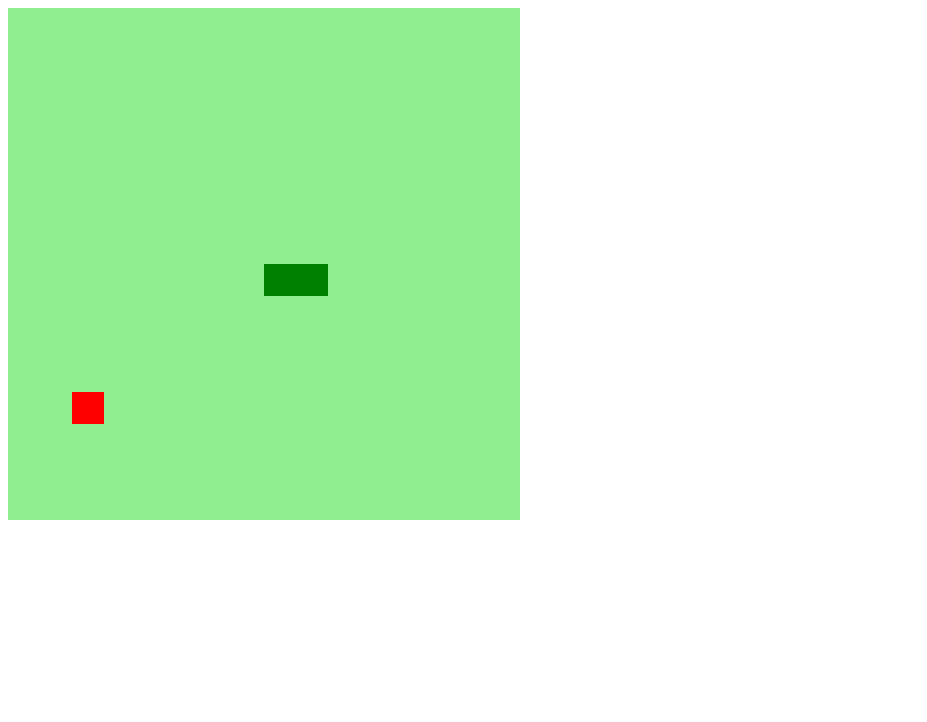
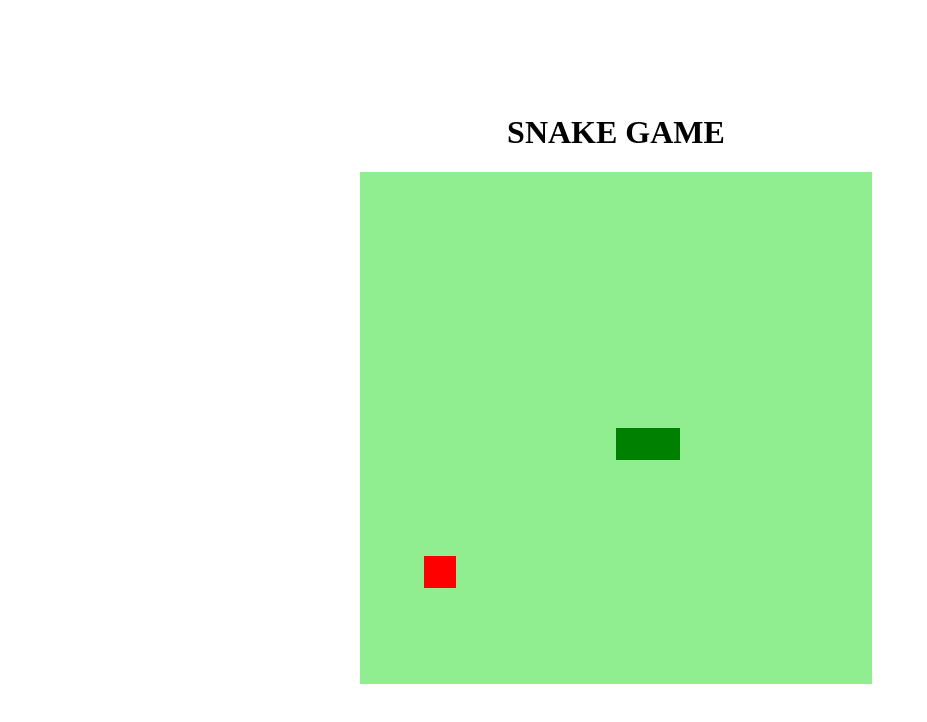
Before and after one commit to claudimards/jogo_da_cobrinha, a plain HTML site: page index.html in a window 1280 px wide. Shown: the whole page, without its empty margins (0-927 px from the left). Drawn offline with Linux system fonts and the light colour scheme.

Commit message:
estilo da página aprimorado

```diff
--- a/css/style.css
+++ b/css/style.css
@@ -0,0 +1,8 @@
+body {
+    height: 95vh;
+    width: 95vw;
+    display: flex;
+    justify-content: center;
+    align-items: center;
+    flex-direction: column;
+}
--- a/index.html
+++ b/index.html
@@ -6,10 +6,11 @@
         <meta http-equiv="X-UA-Compatible" content="ie-edge">
         <link rel="stylesheet" href="css/style.css">
         <script defer src="js/script.js"></script>
-        <title>Snake Game</title>
+        <title>SNAKE GAME</title>
     </head>
 
     <body>
+        <h1>SNAKE GAME</h1>
         <canvas id="snake" width="512" height="512"></canvas>
     </body>
 </html>
```
